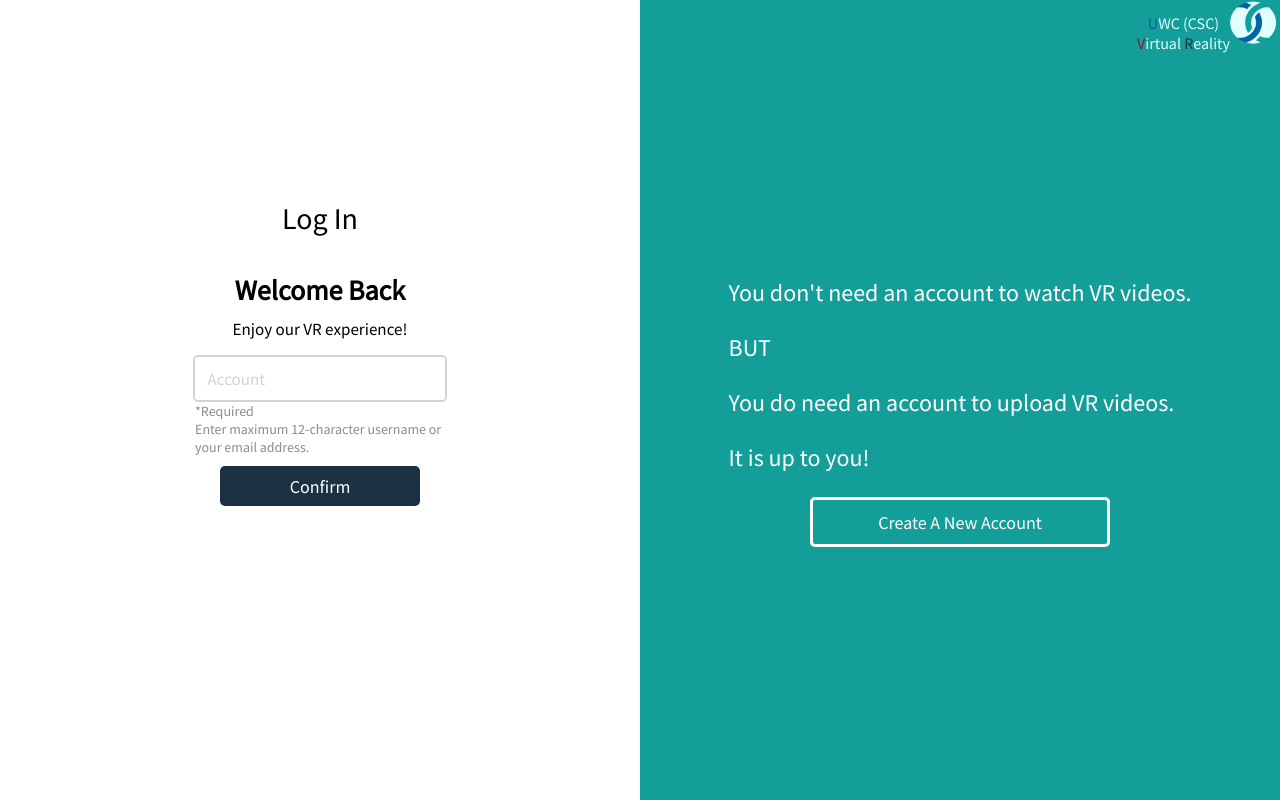
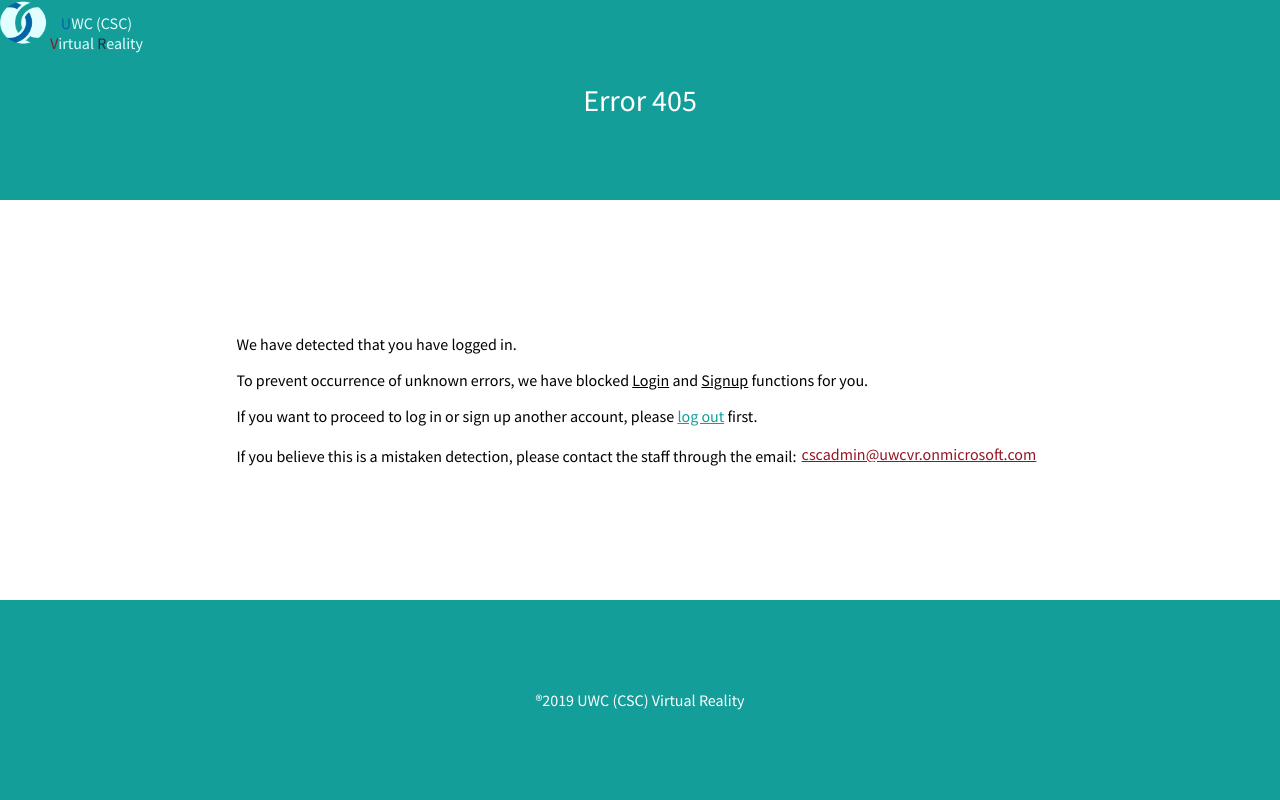
Before and after one commit to NataRich/uvr, a React (Create React App) app: page /login in a window 1280 px wide. Built offline with nearby package versions, Linux system fonts and the light colour scheme.

Commit message:
add: relog in error page

```diff
--- a/src/pages/login/Login.tsx
+++ b/src/pages/login/Login.tsx
@@ -3,16 +3,18 @@ import React from 'react';
 import { GlobalStyled } from '../../global/style/Style.style';
 import Form from '../../containers/login/form/Form';
 import Entry from '../../containers/login/entry/Entry';
+import ERelogIn from './error/ERelogIn';
 
 const Login: React.FC = () => {
     return (
         <GlobalStyled.Box.CenterBoxByRowNonSpaced>
-            <GlobalStyled.Box.CenterBoxByColNonSpaced>
+            {/* <GlobalStyled.Box.CenterBoxByColNonSpaced>
                 <Form />
             </GlobalStyled.Box.CenterBoxByColNonSpaced>
             <GlobalStyled.Box.CenterBoxByColNonSpaced style={{backgroundColor: '#149E9A'}}>
                 <Entry />
-            </GlobalStyled.Box.CenterBoxByColNonSpaced>
+            </GlobalStyled.Box.CenterBoxByColNonSpaced> */}
+            <ERelogIn />
         </GlobalStyled.Box.CenterBoxByRowNonSpaced>
     );
 };
--- /dev/null
+++ b/src/pages/login/error/ERelogIn.tsx
@@ -0,0 +1,135 @@
+import React, { useState, useRef, useEffect } from 'react';
+
+import { GlobalStyled } from '../../../global/style/Style.style';
+import Logo from '../../../components/UVRLogo/Logo';
+import { LogoAttributes } from '../../../components/UVRLogo/interface';
+import { UserLoginRequiredAPI } from '../../../global/user/request';
+import { APIMiddlewares } from '../../../middlewares/API/APIMiddlewares';
+import styled from 'styled-components';
+
+const API           = new UserLoginRequiredAPI();
+const Middleware    = new APIMiddlewares();
+
+const ERelogIn: React.FC = () => {
+    const [ isCopied, setIsCopied ] = useState<boolean>(false);
+    const [ textPosX, setTextPosX ] = useState<number>(0);
+    const [ textPosY, setTextPosY ] = useState<number>(0)
+    const emailRef                  = useRef<HTMLTextAreaElement>(null);
+
+    const logOut = async () => {
+        let status: number = (await Middleware.getStatus(API.getClear())).status;
+        if (status === 2000)
+            window.location.href='/login';
+    };
+
+    const copyToClipboard = () => {
+        if (emailRef.current) {
+            emailRef.current.select();
+            document.execCommand('copy');
+            setIsCopied(true);
+            setTimeout(() => {
+                setIsCopied(false);
+            }, 1500)
+        };
+    };
+
+    const calcPos = () => {
+        let X: number | undefined = document.getElementById('email')?.getBoundingClientRect().left;
+        let Y: number | undefined = document.getElementById('email')?.getBoundingClientRect().top;
+        console.log(X, Y);
+        if (X !== undefined && Y !== undefined) {
+            setTextPosX(X + 102);
+            setTextPosY(Y - 16);
+        };
+    };
+
+    window.onresize = () => {calcPos()};
+    useEffect(() => calcPos(), []);
+
+    return (
+        <GlobalStyled.Box.CenterBoxByColXSpaced>
+            <div
+                style={{
+                    position: 'absolute',
+                    left: '0',
+                    top: '0',
+                }}>
+                <Logo {...defaultLogoAttributes} />
+            </div>
+            <div style={{
+                    width: '100%',
+                    height: '25%',
+                    display: 'flex',
+                    justifyContent: 'center',
+                    alignItems: 'center',
+                    backgroundColor: '#149E9A',
+                    color: '#FFF',
+                }}>
+                <p style={{fontSize: '30px'}}>Error 405</p>
+            </div>
+            <div>
+                <p>We have detected that you have logged in.</p>
+                <p>To prevent occurrence of unknown errors, we have blocked <StyledSpan {...{color: '', hasCursor: false}}>Login</StyledSpan> and <StyledSpan {...{color: '', hasCursor: false}}>Signup</StyledSpan> functions for you.</p>
+                <p>If you want to proceed to log in or sign up another account, please <StyledSpan {...{color: '#149E9A', hasCursor: true}} onClick={logOut}>log out</StyledSpan> first.</p>
+                <p>If you believe this is a mistaken detection, please contact the staff through the email: <StyledTextArea id='email' ref={emailRef} onClick={copyToClipboard} defaultValue='cscadmin@uwcvr.onmicrosoft.com'/></p>
+                <StyledCopySpan id='copied' {...{isCopied, X: textPosX, Y: textPosY}}>Copied!</StyledCopySpan>
+            </div>
+            <div style={{
+                    width: '100%',
+                    height: '25%',
+                    display: 'flex',
+                    justifyContent: 'center',
+                    alignItems: 'center',
+                    backgroundColor: '#149E9A',
+                    color: '#FFF',
+                }}>
+                <p>®2019 UWC (CSC) Virtual Reality</p>
+            </div>
+        </GlobalStyled.Box.CenterBoxByColXSpaced>
+    );
+};
+
+const defaultLogoAttributes: LogoAttributes = {
+    style: {
+        position: 'LHS',
+    },
+    props: {},
+};
+
+const StyledSpan = styled.span<{color: string, hasCursor: boolean}>`
+    text-decoration: underline;
+    cursor: ${props => props.hasCursor ? 'pointer':'none'};
+    color: ${props => props.color}
+`;
+
+const StyledCopySpan = styled.span<{isCopied: boolean, X: number, Y: number}>`
+    font-size: 14px;
+    border: 1px solid #D3D3D3;
+    border-radius: 5px;
+    padding: 2px;
+    position: absolute;
+    top: ${props => props.Y}px;
+    left: ${props => props.X}px;
+    opacity: ${props => props.isCopied ? '1':'0'};
+`;
+
+const StyledTextArea = styled.textarea`
+    width: 240px;
+    height: 16px;
+    padding: none;
+    outline: none;
+    border: none;
+    resize: none;
+    color: #931621;
+    text-decoration: underline;
+    cursor: pointer;
+    overflow-wrap: normal;
+    :hover {
+        background-color: #E0FFFE;
+    };
+    ::selection {
+        background-color: #E0FFFE;
+    };
+`;
+
+export default ERelogIn;
```
